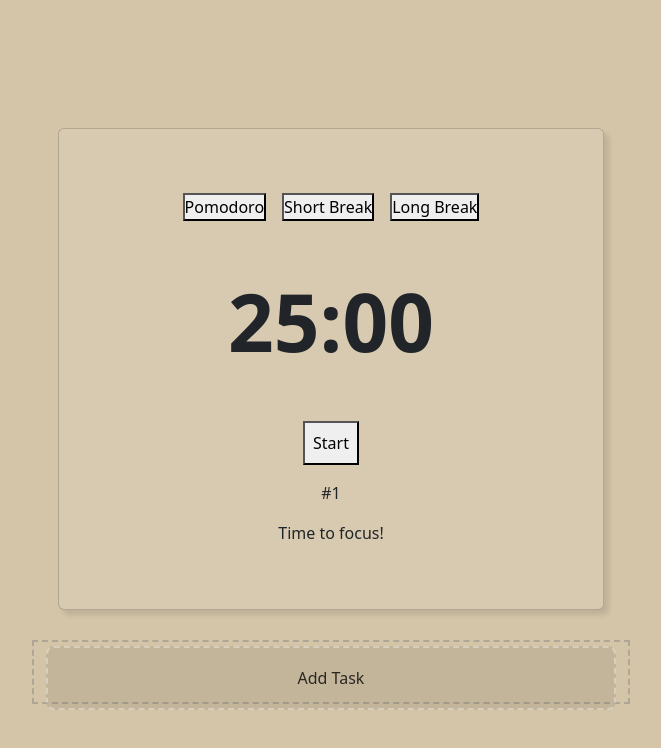
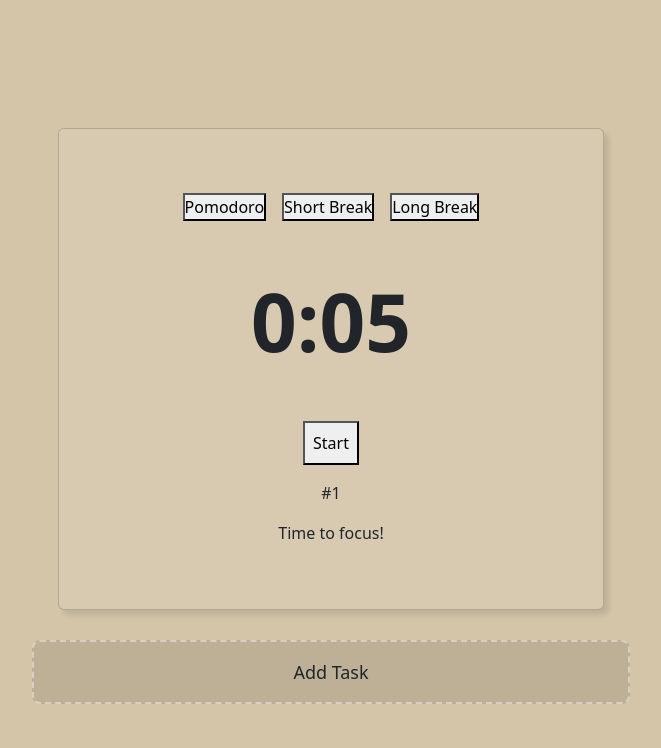
Before and after one commit to amunye1/Pomodoro-Timer, a React (Vite) app in the folder pomodoroTimer/: page / in a window 1280 px wide. Shown: the top 748 px of the page, without its empty margins (309-970 px from the left). Built offline with nearby package versions, Linux system fonts and the light colour scheme.

Commit message:
added the text area and fix the clock to where it switchs clock

```diff
--- a/pomodoroTimer/Clock.jsx
+++ b/pomodoroTimer/Clock.jsx
@@ -27,12 +27,24 @@
           timerId.current = null;
           setIsRunning(false); // Ensure we set isRunning to false
           if (mode === "pomodoro") {
-            setPomodoroTotal((prev) => prev + 1);
+            const nextPomodoro = pomodoroTotal + 1;
+            setPomodoroTotal(nextPomodoro);
+
+            if (nextPomodoro % 4 === 0) {
+              setLongBreakTotal((prev) => prev + 1);
+              setMode("longBreak");
+            } else {
+              setMode("shortBreak");
+            }
+
           } else if (mode === "shortBreak") {
-            setShortBreakTotal((prev) => prev + 1); // Increment correctly
+            setShortBreakTotal((prev) => prev + 1);
+            setMode("pomodoro");
+
           } else if (mode === "longBreak") {
-            setLongBreakTotal((prev) => prev + 1);
+            setMode("pomodoro");
           }
+
           return 0;
         }
         return prevTime - 1;
@@ -68,15 +80,15 @@
   useEffect(() => {
     pauseTimer();
     if (mode === "pomodoro") {
-      setTimeLeft(1500);
+      setTimeLeft(5);
       setBackgroundColor("rgb(212 197 168)");
       setColor("rgba(255, 255, 255, 0.1)");
     } else if (mode === "shortBreak") {
-      setTimeLeft(30);
+      setTimeLeft(5);
       setBackgroundColor("rgb(57, 112, 151)");
       setColor("rgba(255, 255, 255, 0.1)");
     } else if (mode === "longBreak") {
-      setTimeLeft(9);
+      setTimeLeft(5);
       setBackgroundColor("rgb(56, 133, 138)");
       setColor("rgba(255, 255, 255, 0.1)");
     }
--- a/pomodoroTimer/Task.css
+++ b/pomodoroTimer/Task.css
@@ -10,7 +10,7 @@
 }
 .footer.container{
     background-color: #a8a6a6;
-    margin-top: -10px;
+    margin-top: -14px;
     padding: 14px 20px;
     border-bottom-left-radius: 8px;
     border-bottom-right-radius: 8px;
@@ -25,36 +25,35 @@
     background-color: whitesmoke !important;
 }
 
-.add-task{
+
+.add-task {
     width: 100%;
+    margin-top: 12px;
+    border: 2px dashed rgba(255, 255, 255, 0.4); /* ✅ Border here */
+    border-radius: 8px;
+    background-color: rgba(0, 0, 0, 0.1);
+    box-sizing: border-box;
+    display: flex;
+    justify-content: center;
+    align-items: center;
+    height: 64px; /* Match button height */
+  }
+
+  .add-task-btn {
+    width: 100%;
+    height: 100%;
+    background: none;
+    border: none; /* ✅ Remove border here */
+    outline: none;
+    font-size: 18px;
+    color: inherit;
+    background-color: transparent;
     display: flex;
     justify-content: center;
     align-items: center;
     cursor: pointer;
-    margin-top: 12px;
-    border: 2px dashed rgba(124, 121, 121, 0.4);
-    height: 8vh;
-    padding: 10px;
-    background-color: transparent !important;
-}
+  }
 
-.add-task button {
-    width: 100%;
-  height: 64px;
-  background-color: rgba(0, 0, 0, 0.1);
-  border-radius:
-8px;
-  -moz-box-pack: center;
-  -moz-box-align: center;
-  cursor: pointer;
-  opacity: 0.8;
-  border:2px dashed rgba(255, 255, 255, 0.4);
-  align-items: center;
-  display: flex;
-  box-sizing: border-box;
-  justify-content: center;
-  margin-top: 12px;
-}
 
 .task-card{
     max-width: 48%;
--- a/pomodoroTimer/TaskFrontEndCard.jsx
+++ b/pomodoroTimer/TaskFrontEndCard.jsx
@@ -7,7 +7,7 @@
     const handleCancelClick = () => setShowTask(false);
     const [pomodoroCount, setPomodoroCount] = useState(1)
     const [color, setColor] = useState("#ede7db")
-    const [color2, setColor2] = useState("#f5f5f5")
+    const [openNote, setOpenNote] = useState(true)
     const handleSaveClick =  () => {
         if(taskName.trim() !== ''){
             setTaskList(prev =>[
@@ -46,13 +46,18 @@
         }
       }, [mode, setBackgroundColor]);
 
-      useEffect(()=>{
-        if(handleAddTaskClick){
-            setColor2("none")
-        }
-      })
+
     return (
         <>
+
+         {/* ✅ TASK CARDS: always shown */}
+         {taskList.map((task, index) => (
+          <div key={index} className="card task-card mt-2 p-2 mx-auto">
+            <strong>{task.name}</strong>
+            <p>Pomodoros: {task.pomodoros}</p>
+          </div>
+        ))}
+
         {/* 🧱 TASKBOX — always rendered */}
         <div
           className="taskBox container mx-auto"
@@ -66,7 +71,7 @@
           {!showTask ? (
             <div className="row">
               <div className="col add-task">
-                <button onClick={handleAddTaskClick}>Add Task</button>
+                <button className="add-task-btn" onClick={handleAddTaskClick}>Add Task</button>
               </div>
             </div>
           ) : (
@@ -100,7 +105,11 @@
 
               <div className="row">
                 <div className="col">
-                  <button>+ Add Note</button>
+                {
+                    openNote ? <button onClick={() => setOpenNote(false)}>+ Add Note</button>  :
+                    <textarea rows ="10" cols="20"></textarea>
+
+                }
                   <button>+ Add Project</button>
                 </div>
               </div>
@@ -134,13 +143,7 @@
           </>
         )}
 
-        {/* ✅ TASK CARDS: always shown */}
-        {taskList.map((task, index) => (
-          <div key={index} className="card task-card mt-2 p-2 mx-auto">
-            <strong>{task.name}</strong>
-            <p>Pomodoros: {task.pomodoros}</p>
-          </div>
-        ))}
+
       </>
 
     )}
```
